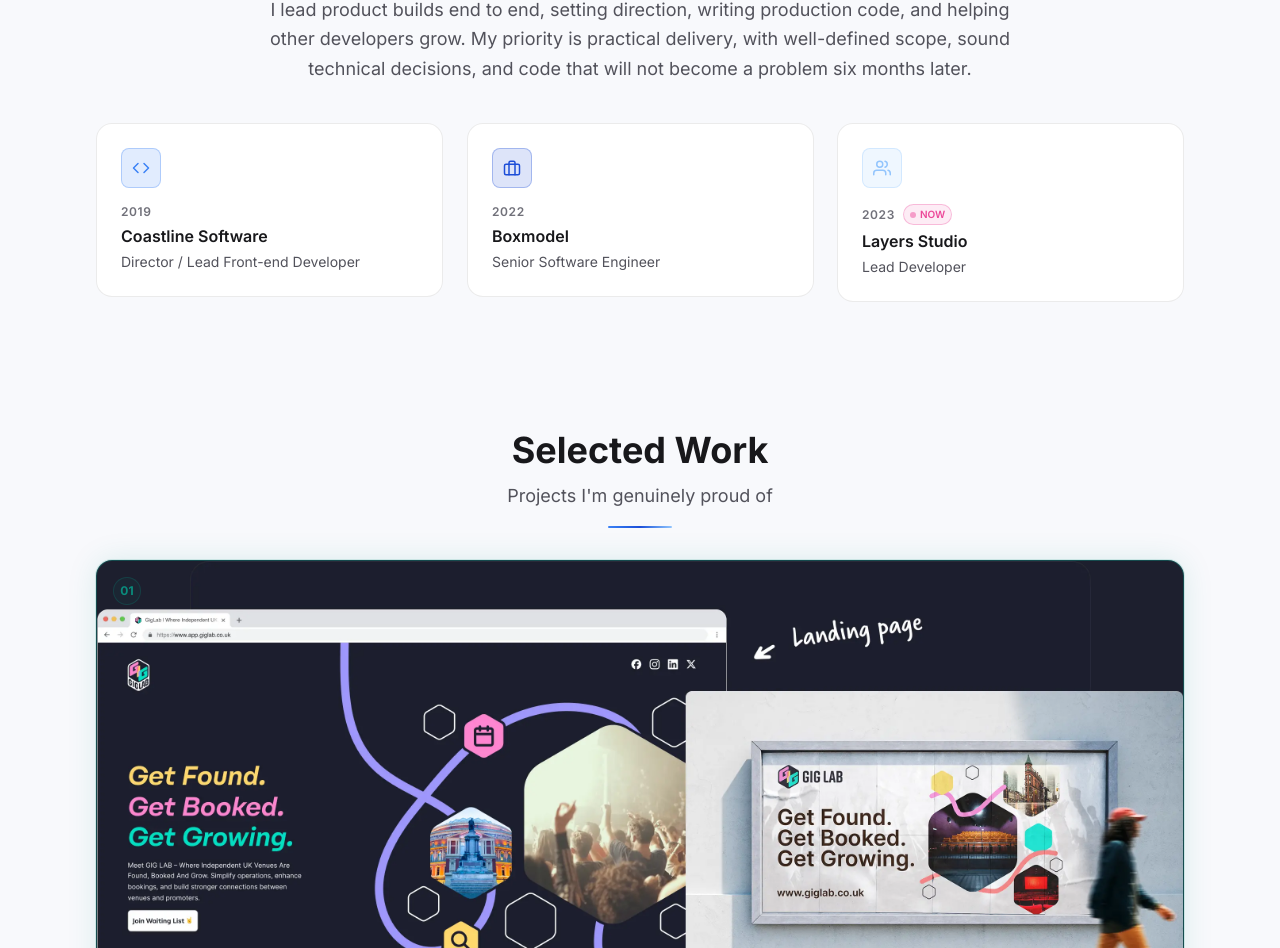
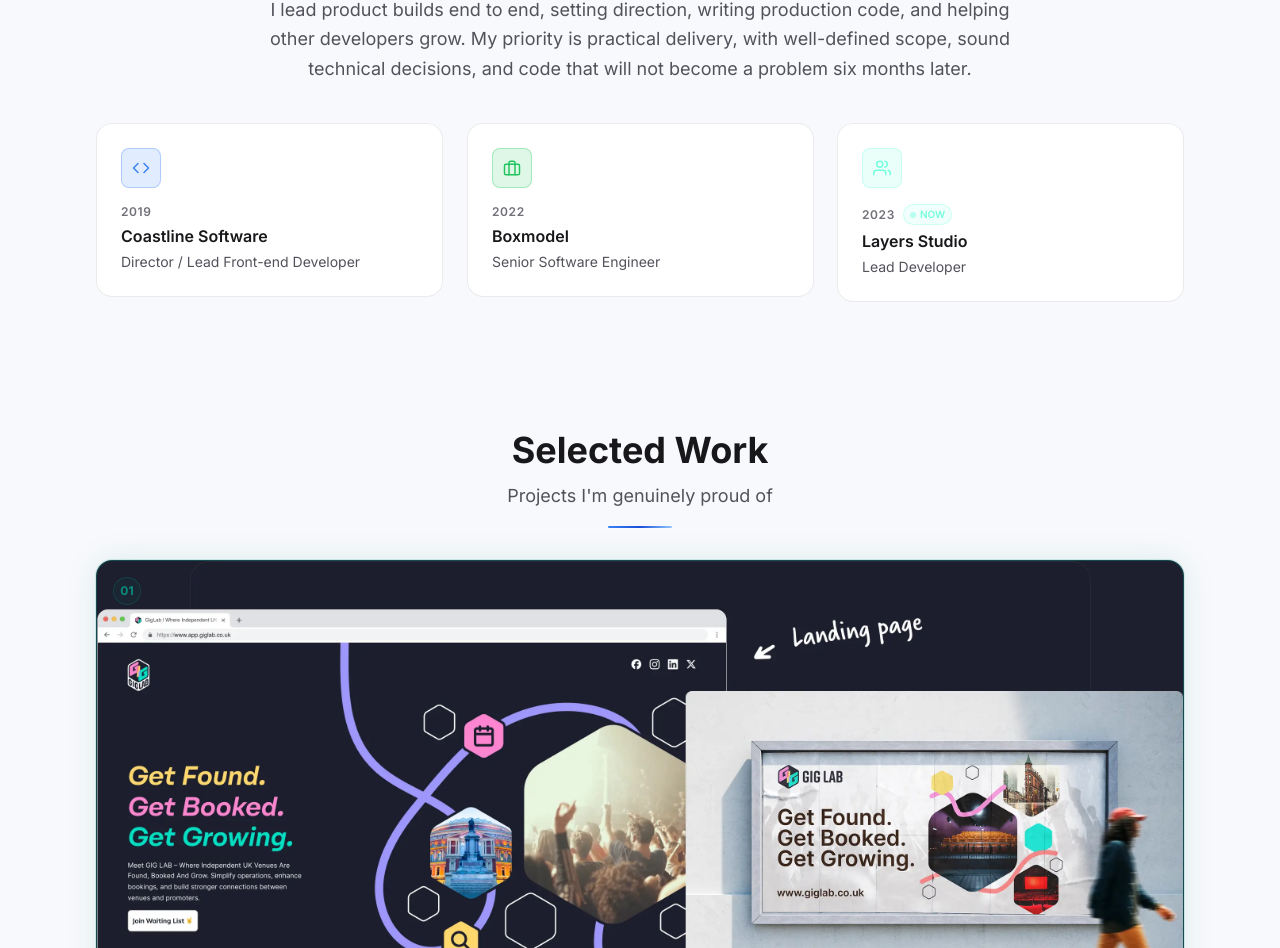
Before and after one commit to alexwaddell97/portfolio, a React (Vite) app: page / in a window 1280 px wide. Shown: the part 991-1939 px from the top of the page. Built offline with nearby package versions, Linux system fonts and the light colour scheme; no server answers.

Commit message:
fix: updated career colours

```diff
--- a/src/components/IntroTimeline.tsx
+++ b/src/components/IntroTimeline.tsx
@@ -36,18 +36,18 @@
     title: 'Boxmodel',
     subtitle: 'Senior Software Engineer',
     Icon: FiBriefcase,
-    colorClass: 'text-violet',
-    glowClass: 'bg-violet/15 border-violet/30',
-    glowRgb: '124, 58, 237',
+    colorClass: 'text-[#22c55e]',
+    glowClass: 'bg-[#22c55e]/15 border-[#22c55e]/30',
+    glowRgb: '34, 197, 94',
   },
   {
     year: '2023',
     title: 'Layers Studio',
     subtitle: 'Lead Developer',
     Icon: FiUsers,
-    colorClass: 'text-pink',
-    glowClass: 'bg-pink/15 border-pink/30',
-    glowRgb: '236, 72, 153',
+    colorClass: 'text-[#75FFDD]',
+    glowClass: 'bg-[#75FFDD]/15 border-[#75FFDD]/30',
+    glowRgb: '117, 255, 221',
     isCurrent: true,
   },
 ];
```
